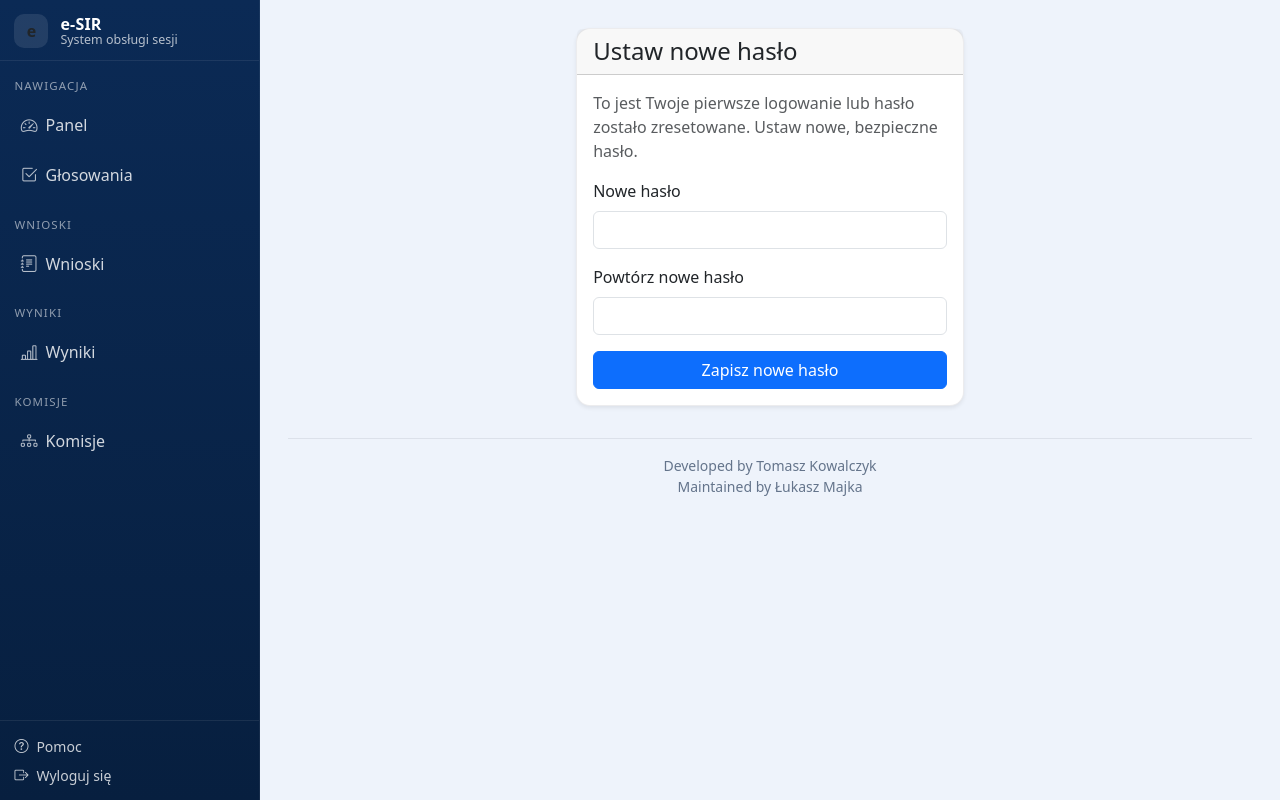
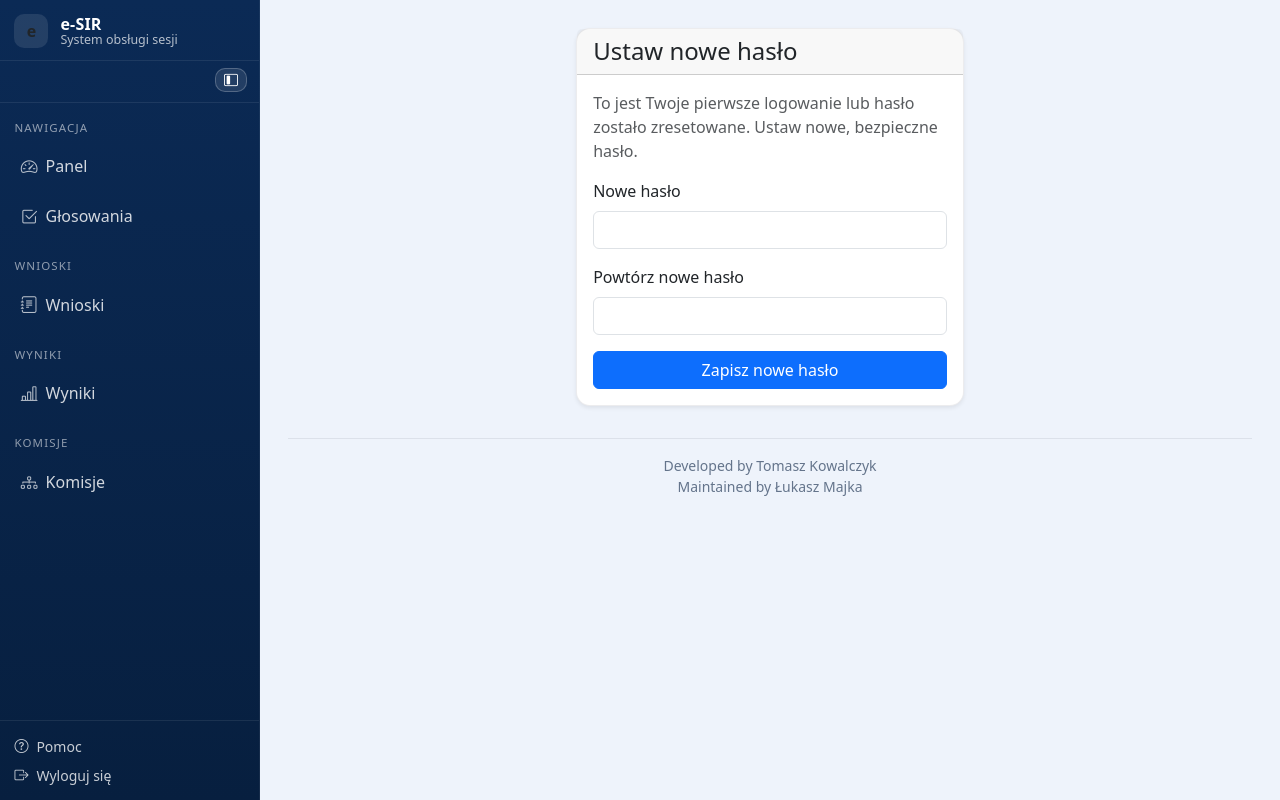
Before and after one commit to TomaszKowalczyk09/esir, a Django app: page /login/zmiana-hasla-pierwsze-logowanie/ in a window 1280 px wide. Run offline with Django 5.2, Linux system fonts and the light colour scheme; the visitor is signed in with stand-in values (Sample User, id 1).

Commit message:
Implement sidebar collapse functionality for improved navigation on desktop

```diff
--- a/core/templates/core/base.html
+++ b/core/templates/core/base.html
@@ -25,6 +25,7 @@
 
         html, body {
             height: 100%;
+            overflow-x: hidden;
         }
 
         body {
@@ -37,6 +38,7 @@
         .esir-layout {
             display: flex;
             min-height: 100vh;
+            overflow-x: hidden;
         }
 
         /* Sidebar */
@@ -49,6 +51,7 @@
             height: 100vh;
             overflow-y: auto;
             border-right: 1px solid rgba(255, 255, 255, 0.06);
+            overflow-x: hidden;
         }
 
         .esir-sidebar::-webkit-scrollbar {
@@ -150,6 +153,7 @@
             padding: 1.75rem;
             background: #eef3fb;
             min-width: 0; /* ważne dla overflow na flex */
+            overflow-x: hidden;
         }
 
         .esir-page-title {
@@ -240,6 +244,76 @@
                 display: block;
             }
         }
+
+        /* Zwijanie całego sidebara (desktop) */
+        body.esir-sidebar-collapsed .esir-sidebar {
+            width: 76px;
+        }
+
+        body.esir-sidebar-collapsed .esir-sidebar .esir-brand {
+            justify-content: center;
+        }
+        body.esir-sidebar-collapsed .esir-sidebar .esir-brand .name {
+            display: none;
+        }
+
+        body.esir-sidebar-collapsed .esir-sidebar .esir-sidebar-footer {
+            display: none;
+        }
+
+        body.esir-sidebar-collapsed .esir-sidebar .esir-sidebar-collapse {
+            justify-content: center;
+        }
+
+        body.esir-sidebar-collapsed .esir-sidebar .esir-section-title {
+            display: none;
+        }
+
+        body.esir-sidebar-collapsed .esir-sidebar .list-group-item {
+            justify-content: center;
+            gap: 0;
+            padding: .7rem .6rem;
+            margin: .25rem .45rem;
+        }
+
+        body.esir-sidebar-collapsed .esir-sidebar .list-group-item {
+            font-size: 0;
+        }
+        body.esir-sidebar-collapsed .esir-sidebar .list-group-item i {
+            font-size: 1.2rem;
+        }
+
+        @media (max-width: 991.98px) {
+            body.esir-sidebar-collapsed .esir-sidebar {
+                width: var(--esir-sidebar-w);
+            }
+        }
+
+        /* Przycisk zwijania sidebara – poprawiona widoczność */
+        .esir-sidebar-collapse {
+            padding: .4rem .75rem .6rem .75rem;
+            border-bottom: 1px solid rgba(255,255,255,0.08);
+            display: flex;
+            justify-content: flex-end;
+        }
+
+        #esirSidebarCollapseBtn {
+            background: rgba(255,255,255,0.10);
+            border: 1px solid rgba(255,255,255,0.22);
+            color: #fff;
+            border-radius: 10px;
+            padding: .25rem .5rem;
+            line-height: 1;
+        }
+
+        #esirSidebarCollapseBtn:hover {
+            background: rgba(255,255,255,0.16);
+        }
+
+        @media (max-width: 991.98px) {
+            /* na mobile zwijanie desktopowe nie ma sensu */
+            .esir-sidebar-collapse { display: none; }
+        }
     </style>
 
     {% block extra_head %}{% endblock %}
@@ -271,6 +345,12 @@
               <strong>e-SIR</strong>
               <span>System obsługi sesji</span>
             </div>
+          </div>
+
+          <div class="esir-sidebar-collapse">
+            <button type="button" class="btn btn-sm" id="esirSidebarCollapseBtn" aria-label="Zwiń/rozwiń menu">
+              <i class="bi bi-layout-sidebar-inset"></i>
+            </button>
           </div>
 
           {% if user.rola == 'prezydium' %}
@@ -420,6 +500,54 @@
           const a = e.target.closest('a');
           if (a && a.closest('.esir-sidebar')) closeNav();
         });
+
+        // Zwijanie całego sidebara (desktop)
+        const collapseBtn = document.getElementById('esirSidebarCollapseBtn');
+        const collapseKey = 'esir_sidebar_collapsed_v1';
+
+        function applyCollapsedState(collapsed) {
+          document.body.classList.toggle('esir-sidebar-collapsed', !!collapsed);
+          setupCollapsedTooltips();
+        }
+
+        try {
+          const saved = localStorage.getItem(collapseKey);
+          if (saved === '1') applyCollapsedState(true);
+        } catch (e) {
+          // ignore
+        }
+
+        if (collapseBtn) {
+          collapseBtn.addEventListener('click', function () {
+            const collapsed = document.body.classList.contains('esir-sidebar-collapsed');
+            applyCollapsedState(!collapsed);
+            try {
+              localStorage.setItem(collapseKey, collapsed ? '0' : '1');
+            } catch (e) {
+              // ignore
+            }
+          });
+        }
+
+        // Tooltipy w trybie zwiniętym (desktop)
+        function setupCollapsedTooltips() {
+          const sidebar = document.querySelector('.esir-sidebar');
+          if (!sidebar) return;
+
+          const collapsed = document.body.classList.contains('esir-sidebar-collapsed');
+          sidebar.querySelectorAll('.list-group-item').forEach(function (a) {
+            const text = (a.textContent || '').trim();
+            if (!text) return;
+            if (collapsed) {
+              a.setAttribute('title', text);
+            } else {
+              a.removeAttribute('title');
+            }
+          });
+        }
+
+        // po wczytaniu
+        setupCollapsedTooltips();
       })();
     </script>
 
```
